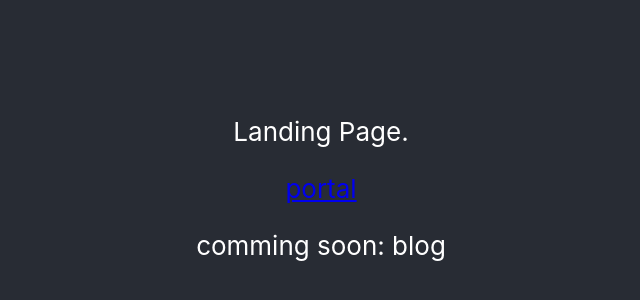
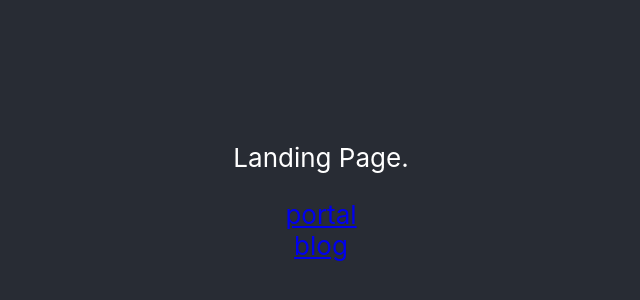
Before and after one commit to ygarciaglez/landing-page-test, a React (Create React App) app: page / in a window 1280 px wide. Shown: the part 212-512 px from the top of the page, without its empty margins (319-959 px from the left). Built offline with nearby package versions, Linux system fonts and the light colour scheme.

Commit message:
feature: adding blog link into the content

```diff
--- a/src/App.js
+++ b/src/App.js
@@ -12,7 +12,7 @@ function App() {
 
                     <a href="/portal">portal</a>
 
-                    <p>comming soon: blog</p>
+                    <a href="/blog">blog</a>
 
 
                 </header>
```
